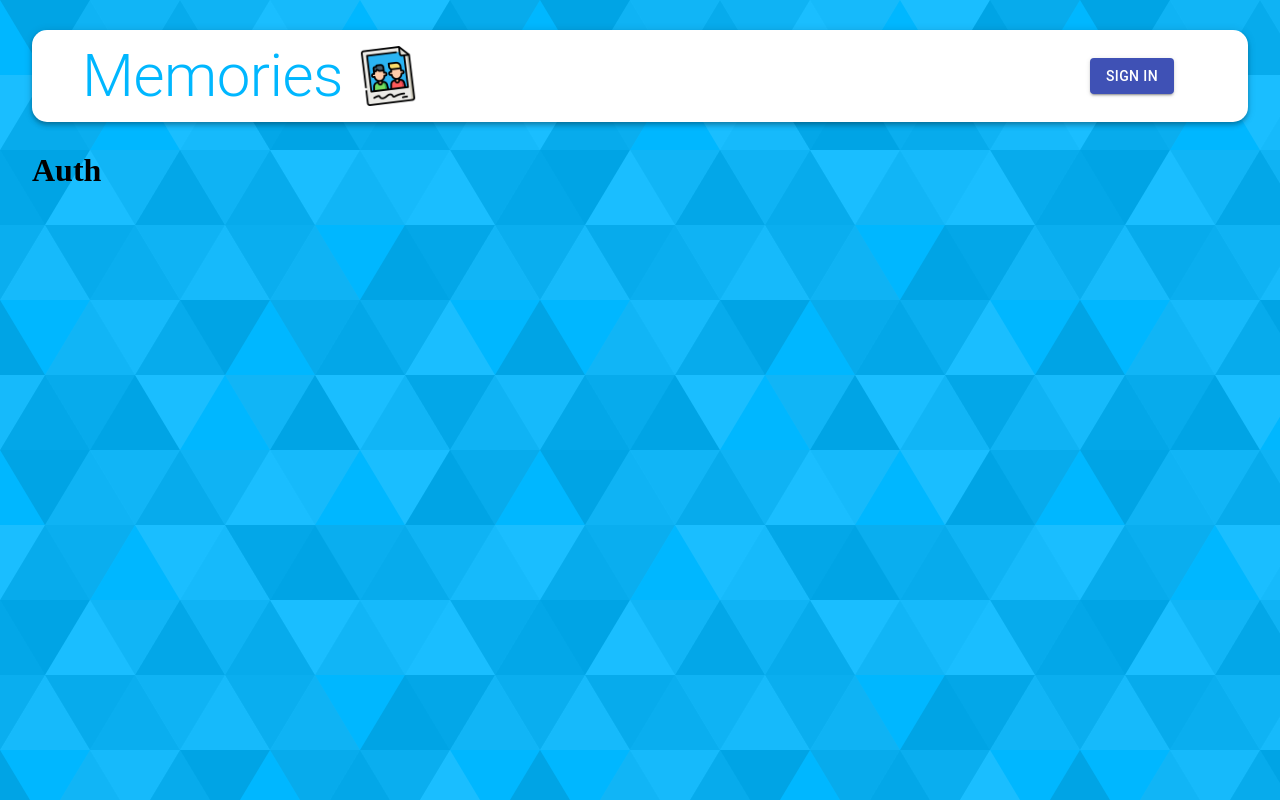
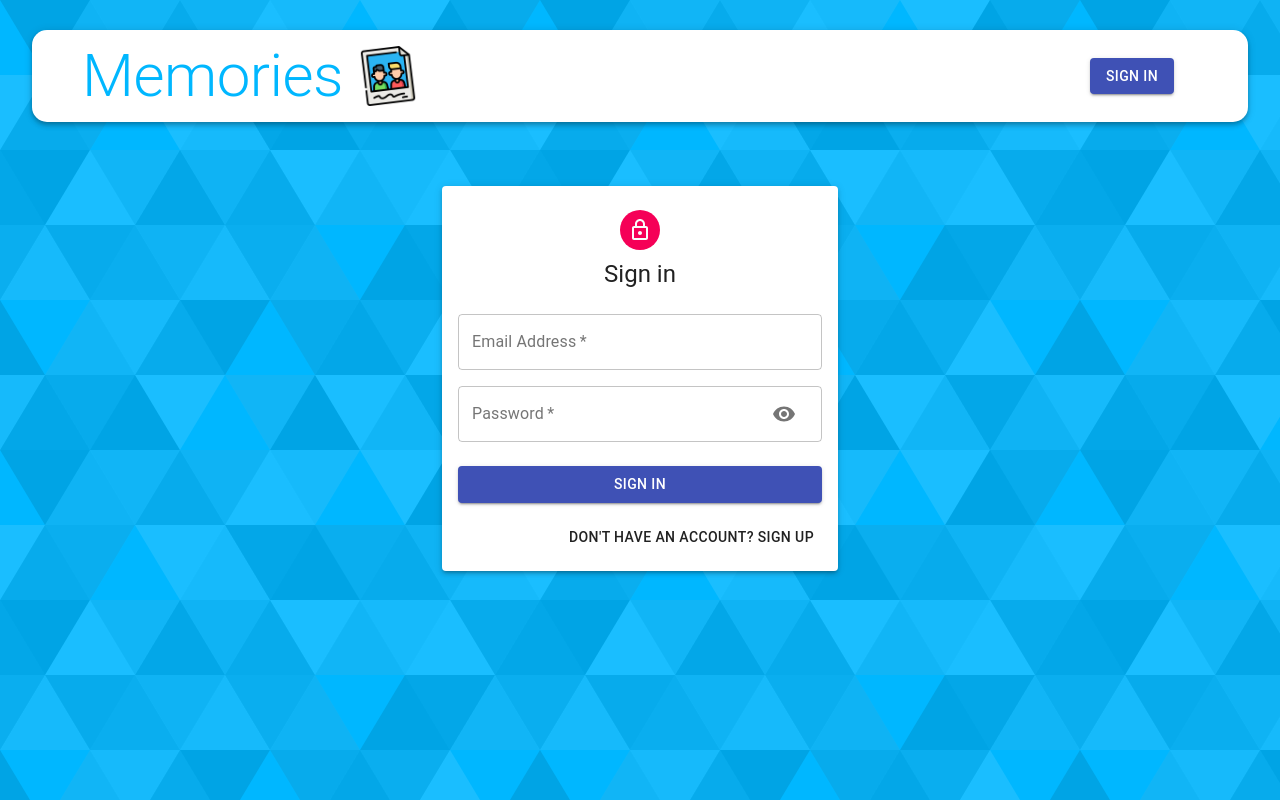
Before and after one commit to shivam-kakkar/memories, a React (Create React App) app in the folder client/: page /auth in a window 1280 px wide. Built offline with nearby package versions, Linux system fonts and the light colour scheme.

Commit message:
Signup and Signin Form Created

```diff
--- a/client/src/components/Auth/Auth.js
+++ b/client/src/components/Auth/Auth.js
@@ -1,11 +1,88 @@
-import React from "react";
+import React, { useState } from "react";
+import { Avatar, Button, Paper, Grid, Typography, Container } from "@material-ui/core";
+import LockOutlinedIcon from "@material-ui/icons/LockOutlined";
+
+import useStyles from "./styles";
+import Input from "./Input";
 
 const Auth = () => {
-  const state = null;
+  const [isSignup, setIsSignup] = useState(false);
+  const classes = useStyles();
+  const [showPassword, setShowPassword] = useState(false);
+  const handleShowPassword = () => setShowPassword(!showPassword);
+
+  const switchMode = () => {
+    setIsSignup(prevIsSignup => !prevIsSignup);
+    setShowPassword(false);
+  };
+
+  const handleSubmit = e => {
+    e.preventDefault();
+  };
+
+  const handleChange = e => {
+    e.preventDefault();
+  };
+
   return (
-    <div>
-      <h1>Auth</h1>
-    </div>
+    <Container component="main" maxWidth="xs">
+      <Paper className={classes.paper} elevation={3}>
+        <Avatar className={classes.avatar}>
+          <LockOutlinedIcon />
+        </Avatar>
+        <Typography component="h1" variant="h5">
+          {isSignup ? "Sign up" : "Sign in"}
+        </Typography>
+        <form className={classes.form} onSubmit={handleSubmit}>
+          <Grid container spacing={2}>
+            {isSignup && (
+              <>
+                <Input
+                  name="firstName"
+                  label="First Name"
+                  handleChange={handleChange}
+                  autoFocus
+                  half
+                />
+                <Input name="lastName" label="Last Name" handleChange={handleChange} half />
+              </>
+            )}
+            <Input name="email" label="Email Address" handleChange={handleChange} type="email" />
+            <Input
+              name="password"
+              label="Password"
+              handleChange={handleChange}
+              type={showPassword ? "text" : "password"}
+              handleShowPassword={handleShowPassword}
+            />
+            {isSignup && (
+              <Input
+                name="confirmPassword"
+                label="Repeat Password"
+                handleChange={handleChange}
+                type="password"
+              />
+            )}
+          </Grid>
+          <Button
+            type="submit"
+            fullWidth
+            variant="contained"
+            color="primary"
+            className={classes.submit}
+          >
+            {isSignup ? "Sign Up" : "Sign In"}
+          </Button>
+          <Grid container justify="flex-end">
+            <Grid item>
+              <Button onClick={switchMode}>
+                {isSignup ? "Already have an account? Sign in" : "Don't have an account? Sign Up"}
+              </Button>
+            </Grid>
+          </Grid>
+        </form>
+      </Paper>
+    </Container>
   );
 };
 
--- /dev/null
+++ b/client/src/components/Auth/Input.js
@@ -0,0 +1,35 @@
+import React from "react";
+import { TextField, Grid, InputAdornment, IconButton } from "@material-ui/core";
+
+import Visibility from "@material-ui/icons/Visibility";
+import VisibilityOff from "@material-ui/icons/VisibilityOff";
+
+const Input = ({ name, handleChange, label, half, autoFocus, type, handleShowPassword }) => (
+  <Grid item xs={12} sm={half ? 6 : 12}>
+    <TextField
+      name={name}
+      onChange={handleChange}
+      variant="outlined"
+      required
+      fullWidth
+      label={label}
+      autoFocus={autoFocus}
+      type={type}
+      InputProps={
+        name === "password"
+          ? {
+              endAdornment: (
+                <InputAdornment position="end">
+                  <IconButton onClick={handleShowPassword}>
+                    {type === "password" ? <Visibility /> : <VisibilityOff />}
+                  </IconButton>
+                </InputAdornment>
+              ),
+            }
+          : null
+      }
+    />
+  </Grid>
+);
+
+export default Input;
--- /dev/null
+++ b/client/src/components/Auth/styles.js
@@ -0,0 +1,30 @@
+import { makeStyles } from "@material-ui/core/styles";
+
+export default makeStyles(theme => ({
+  paper: {
+    marginTop: theme.spacing(8),
+    display: "flex",
+    flexDirection: "column",
+    alignItems: "center",
+    padding: theme.spacing(2),
+  },
+  root: {
+    "& .MuiTextField-root": {
+      margin: theme.spacing(1),
+    },
+  },
+  avatar: {
+    margin: theme.spacing(1),
+    backgroundColor: theme.palette.secondary.main,
+  },
+  form: {
+    width: "100%", // Fix IE 11 issue.
+    marginTop: theme.spacing(3),
+  },
+  submit: {
+    margin: theme.spacing(3, 0, 2),
+  },
+  googleButton: {
+    marginBottom: theme.spacing(2),
+  },
+}));
```
